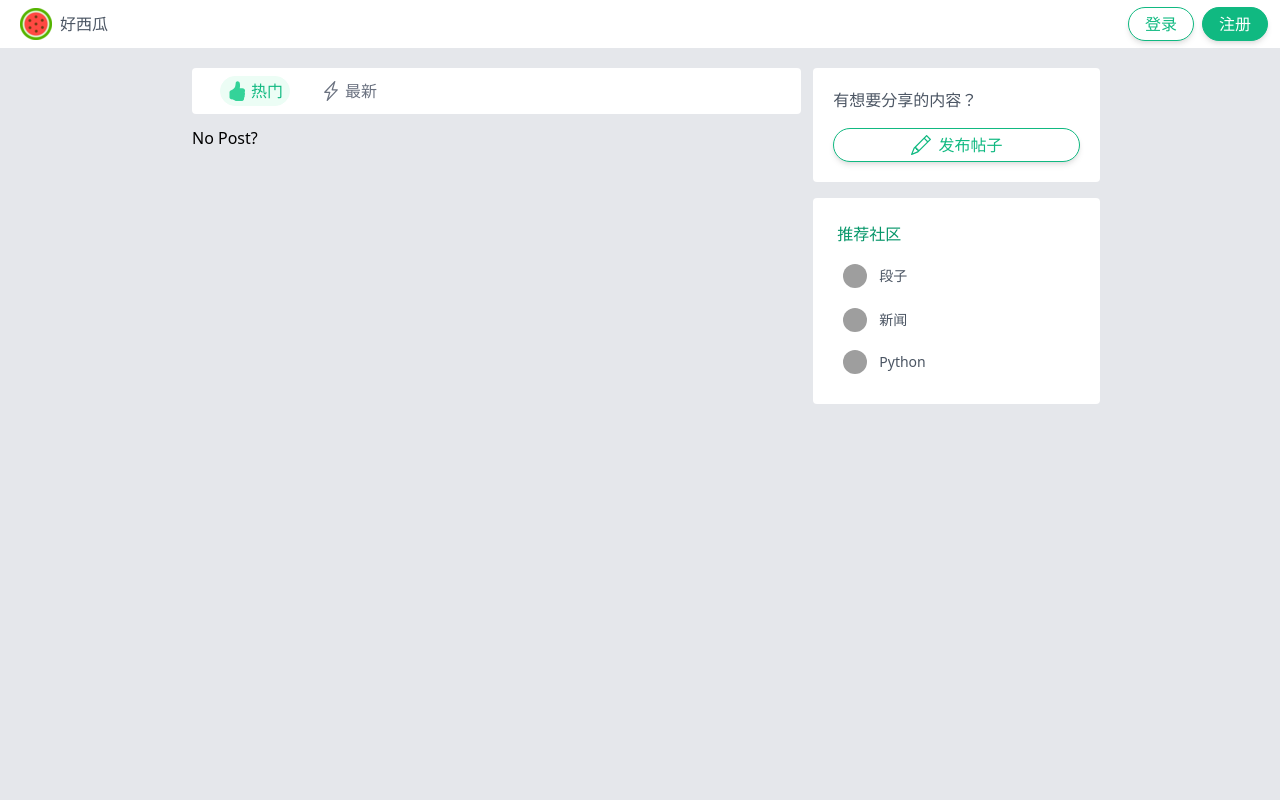
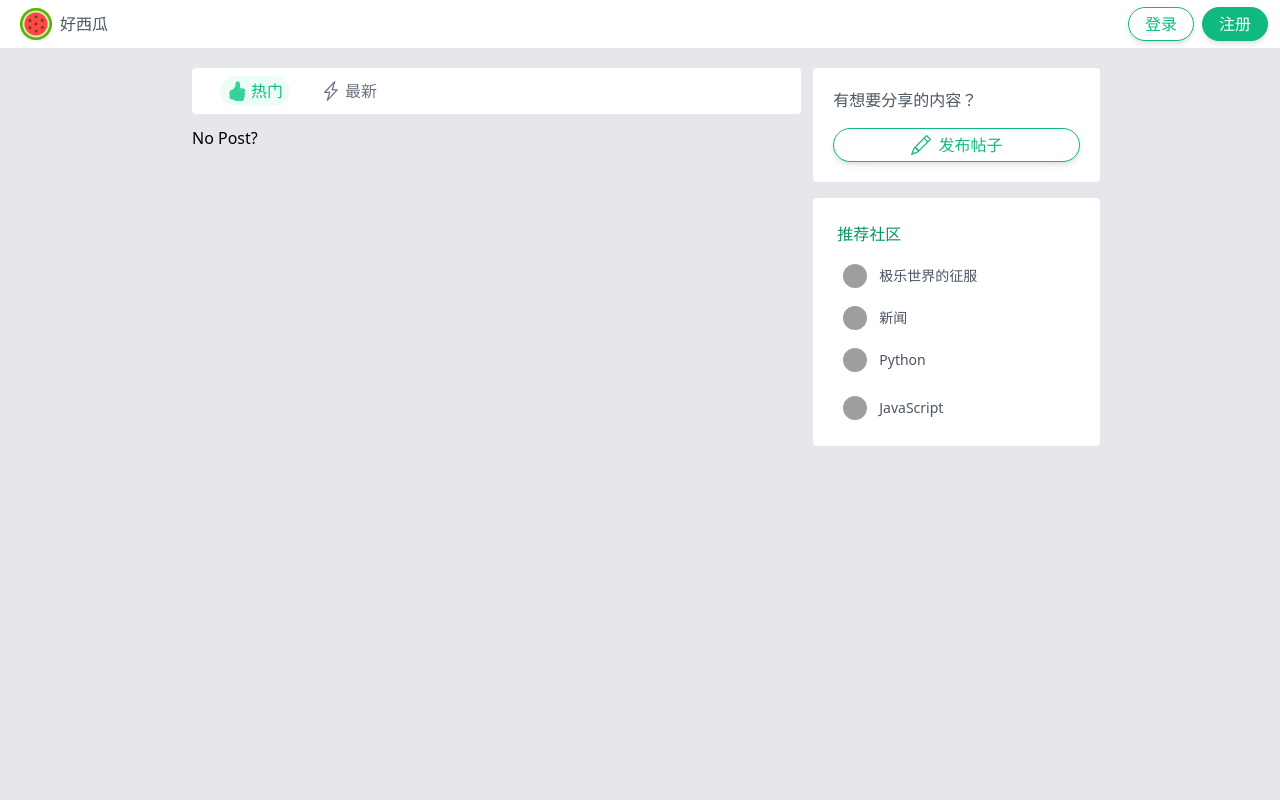
Before and after one commit to YuPototo/SWAN_WEB_2, a React (Create React App) app: page / in a window 1280 px wide. Shown: the top 800 px of the page. Built offline with nearby package versions, Linux system fonts and the light colour scheme; no server answers; grey boxes are pictures that could not be loaded.

Commit message:
修改论坛数据

```diff
--- a/src/app/services/listing.ts
+++ b/src/app/services/listing.ts
@@ -1,6 +1,6 @@
 import { emptySplitApi } from ".";
 
-import { Post, Listing } from "../../types/types";
+import { Post } from "../../types/types";
 import config from "../../config/config";
 
 const defaultItemLength = config.LISTING_NUBMER;
--- a/src/data/forums.ts
+++ b/src/data/forums.ts
@@ -9,9 +9,19 @@ export const forums = [
         name: "Python",
         icon: "https://cdn4.iconfinder.com/data/icons/logos-and-brands/512/267_Python_logo-128.png",
     },
+    // {
+    //     id: 4,
+    //     name: "段子",
+    //     icon: "https://emoji.emojipic.cn/pic/160/facebook/face-with-stuck-out-tongue-and-tightly-closed-eyes_1f61d.png",
+    // },
     {
-        id: 4,
-        name: "段子",
-        icon: "https://emoji.emojipic.cn/pic/160/facebook/face-with-stuck-out-tongue-and-tightly-closed-eyes_1f61d.png",
+        id: 3,
+        name: "JavaScript",
+        icon: "https://tse1-mm.cn.bing.net/th/id/OIP-C.rfqCG3lPQNqnzQmn4DxN3gHaHa?w=144&h=150&c=7&r=0&o=5&dpr=2&pid=1.7",
+    },
+    {
+        id: 5,
+        name: "极乐世界的征服",
+        icon: "https://www.civillink.net/sozai/images_small/pics3153.png",
     },
 ];
--- a/src/features/listing/NoForumHint.tsx
+++ b/src/features/listing/NoForumHint.tsx
@@ -12,17 +12,17 @@ export default function NoForumHint(): ReactElement {
             <ul className="ml-4 mt-3">
                 <li className="mb-2">
                     <Link
-                        to="/f/4"
-                        className="p-1.5 rouended flex gap-2 items-center link hover:bg-green-50"
+                        to="/f/5"
+                        className="p-1.5 rouended  flex gap-2 items-center link hover:bg-green-50"
                     >
                         <div className="md:mr-2">
                             <img
-                                src={forums[2].icon}
+                                src={forums[3].icon}
                                 alt="icon"
                                 className="inline flex-shrink-0 h-7 w-7 rounded-full"
                             />
                         </div>
-                        段子
+                        极乐世界的征服
                     </Link>
                 </li>
                 <li className="mb-2">
--- a/src/features/pageHome/ForumRecommendation.tsx
+++ b/src/features/pageHome/ForumRecommendation.tsx
@@ -8,19 +8,19 @@ export default function ForumRecommendation(): ReactElement {
         <>
             <p className="p-3 text-green-600">推荐社区</p>
             <ul className="ml-2">
-                <li className="mb-2 ml-1">
+                <li className="mb-1.5 ml-1">
                     <Link
-                        to="/f/4"
-                        className="text-gray-600 cursor-pointer text-sm flex items-center gap-1 p-1.5 round hover:bg-green-100"
+                        to="/f/5"
+                        className="text-gray-600 cursor-pointer text-sm flex items-center gap-1 p-1.5 rounded hover:bg-green-100"
                     >
                         <div className="md:mr-2">
                             <img
-                                src={forums[2].icon}
+                                src={forums[3].icon}
                                 alt="icon"
                                 className="inline flex-shrink-0 h-6 w-6 rounded-full"
                             />
                         </div>
-                        段子
+                        极乐世界的征服
                     </Link>
                 </li>
                 <li className="mb-1.5 ml-1">
@@ -53,6 +53,21 @@ export default function ForumRecommendation(): ReactElement {
                         Python
                     </Link>
                 </li>
+                <li className="mb-2 ml-1">
+                    <Link
+                        to="/f/3"
+                        className="text-gray-600 cursor-pointer text-sm flex items-center gap-1 p-1.5 round hover:bg-green-100"
+                    >
+                        <div className="md:mr-2">
+                            <img
+                                src={forums[2].icon}
+                                alt="icon"
+                                className="inline flex-shrink-0 h-6 w-6 rounded-full"
+                            />
+                        </div>
+                        JavaScript
+                    </Link>
+                </li>
             </ul>
         </>
     );
```
